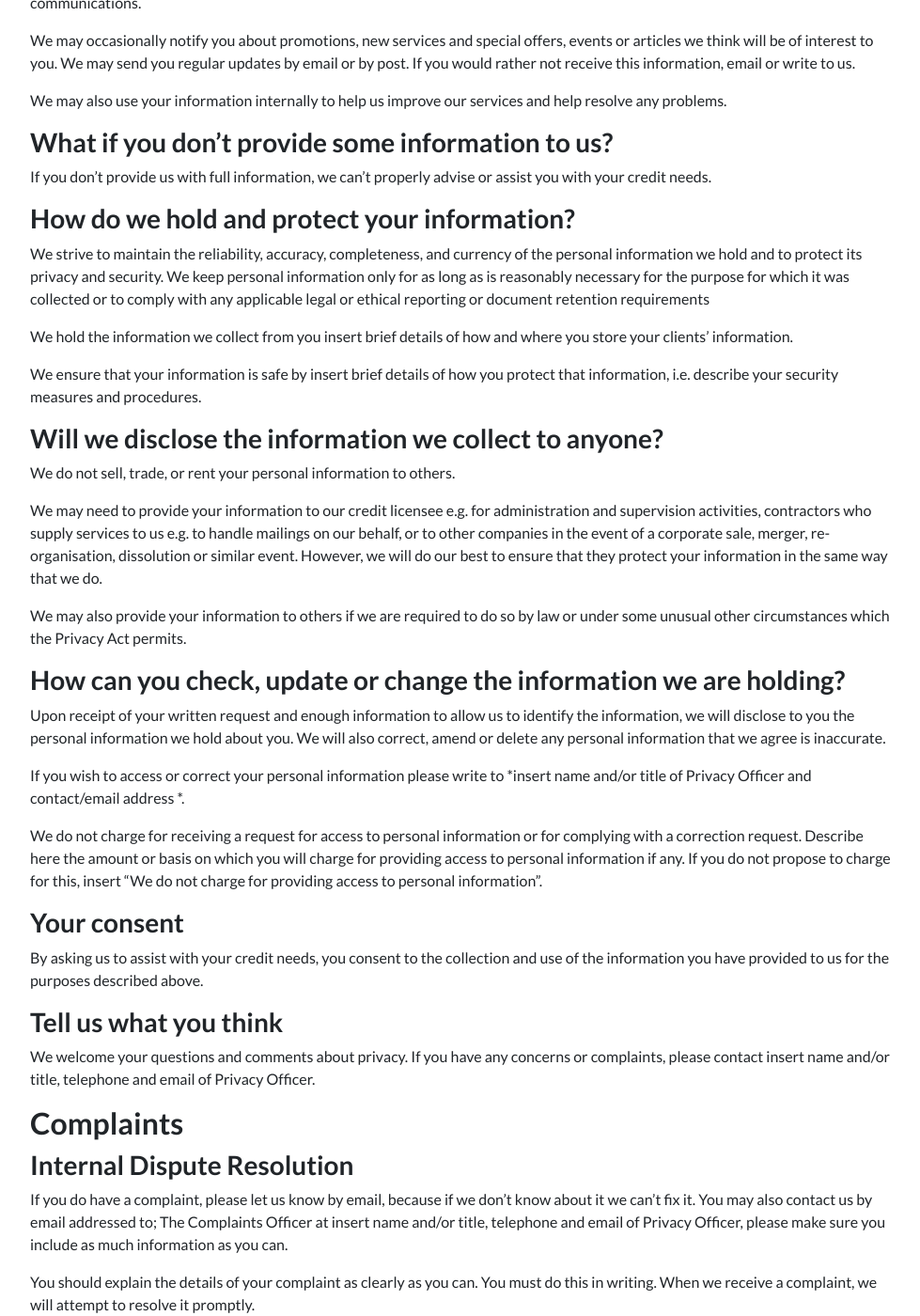
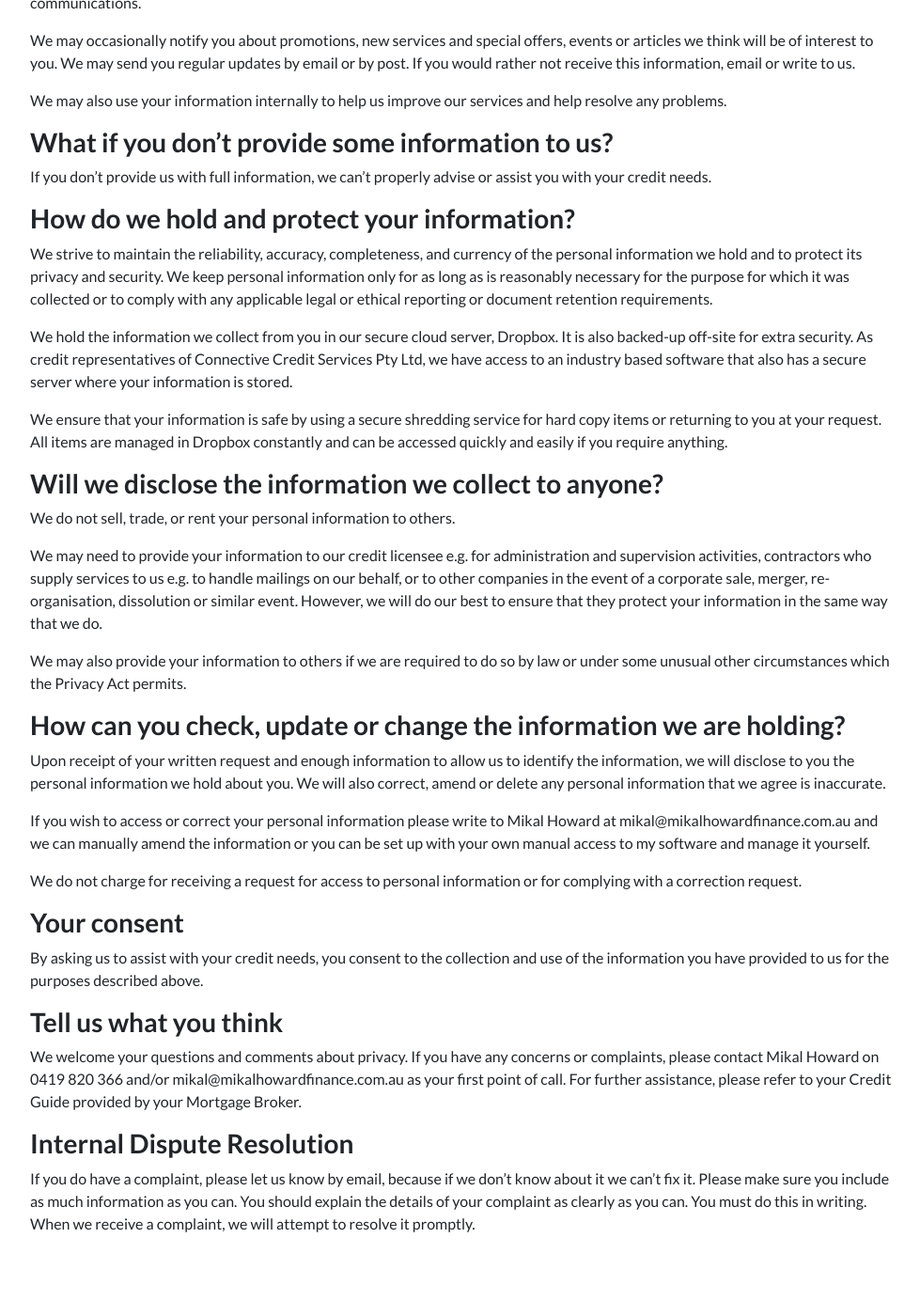
Before and after one commit to MikalHoward/mikalhoward.github.io, a Jekyll site: the page built from privacy-policy.markdown, in a window 1280 px wide and 1400 px high, scrolled down 503 px. Shown: the whole window at 94% size, without its empty margins (148-1127 px from the left). Built offline with Jekyll 4.4.1, drawn with Linux system fonts in a browser that asks for light colours; nearby versions of some CDN libraries.

Commit message:
Updated Privacy Policy

```diff
--- a/privacy-policy.markdown
+++ b/privacy-policy.markdown
@@ -24,11 +24,11 @@
 
 ### How do we hold and protect your information?
 
-We strive to maintain the reliability, accuracy, completeness, and currency of the personal information we hold and to protect its privacy and security. We keep personal information only for as long as is reasonably necessary for the purpose for which it was collected or to comply with any applicable legal or ethical reporting or document retention requirements
+We strive to maintain the reliability, accuracy, completeness, and currency of the personal information we hold and to protect its privacy and security. We keep personal information only for as long as is reasonably necessary for the purpose for which it was collected or to comply with any applicable legal or ethical reporting or document retention requirements.
 
-We hold the information we collect from you insert brief details of how and where you store your clients’ information.
+We hold the information we collect from you in our secure cloud server, Dropbox. It is also backed-up off-site for extra security. As credit representatives of Connective Credit Services Pty Ltd, we have access to an industry based software that also has a secure server where your information is stored.
 
-We ensure that your information is safe by insert brief details of how you protect that information, i.e. describe your security measures and procedures.
+We ensure that your information is safe by using a secure shredding service for hard copy items or returning to you at your request. All items are managed in Dropbox constantly and can be accessed quickly and easily if you require anything.
 
 ### Will we disclose the information we collect to anyone?
 
@@ -42,9 +42,9 @@
 
 Upon receipt of your written request and enough information to allow us to identify the information, we will disclose to you the personal information we hold about you. We will also correct, amend or delete any personal information that we agree is inaccurate.
 
-If you wish to access or correct your personal information please write to *insert name and/or title of Privacy Officer and contact/email address *.
+If you wish to access or correct your personal information please write to Mikal Howard at mikal@mikalhowardfinance.com.au and we can manually amend the information or you can be set up with your own manual access to my software and manage it yourself.
 
-We do not charge for receiving a request for access to personal information or for complying with a correction request. Describe here the amount or basis on which you will charge for providing access to personal information if any. If you do not propose to charge for this, insert “We do not charge for providing access to personal information”.
+We do not charge for receiving a request for access to personal information or for complying with a correction request.
 
 ### Your consent
 
@@ -52,12 +52,8 @@
 
 ### Tell us what you think
 
-We welcome your questions and comments about privacy. If you have any concerns or complaints, please contact insert name and/or title, telephone and email of Privacy Officer.
-
-## Complaints
+We welcome your questions and comments about privacy. If you have any concerns or complaints, please contact Mikal Howard on 0419 820 366 and/or mikal@mikalhowardfinance.com.au as your first point of call. For further assistance, please refer to your Credit Guide provided by your Mortgage Broker.
 
 ### Internal Dispute Resolution
 
-If you do have a complaint, please let us know by email, because if we don’t know about it we can’t fix it. You may also contact us by email addressed to; The Complaints Officer at insert name and/or title, telephone and email of Privacy Officer, please make sure you include as much information as you can.
-
-You should explain the details of your complaint as clearly as you can. You must do this in writing. When we receive a complaint, we will attempt to resolve it promptly.
+If you do have a complaint, please let us know by email, because if we don’t know about it we can’t fix it. Please make sure you include as much information as you can. You should explain the details of your complaint as clearly as you can. You must do this in writing. When we receive a complaint, we will attempt to resolve it promptly.
```
